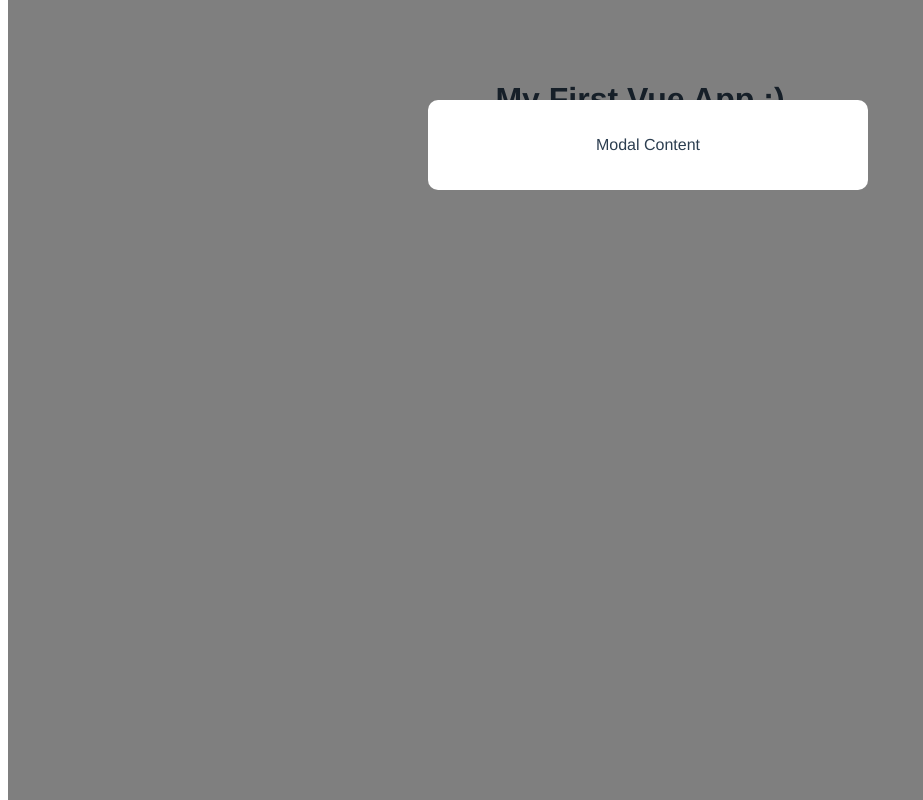
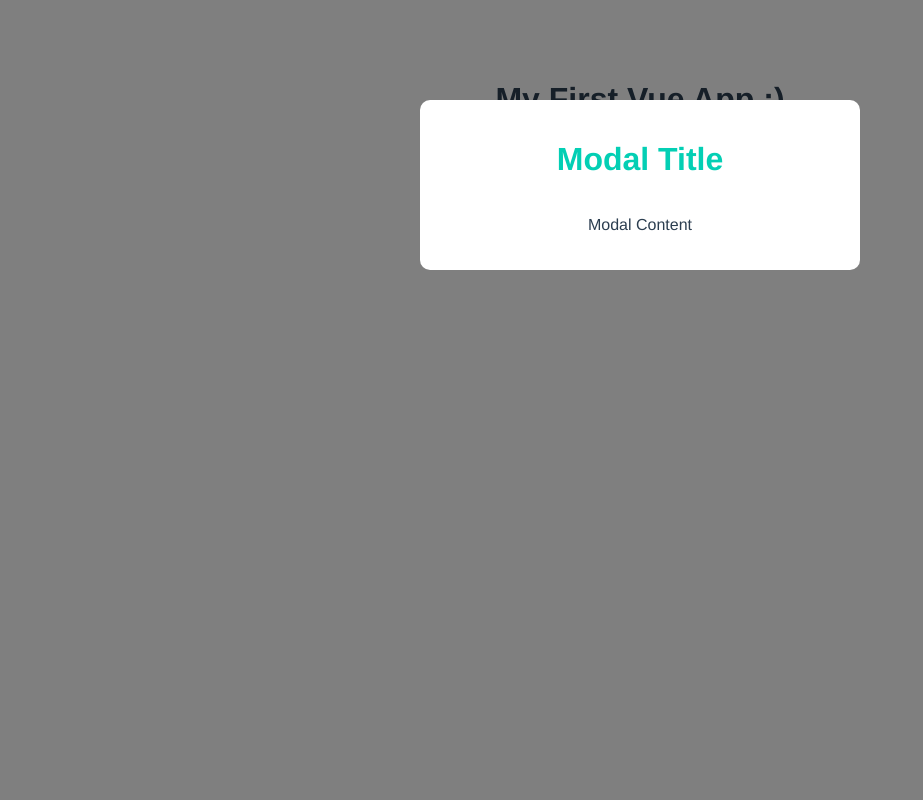
Before and after one commit to BK-97/Vue.js-Tutorial, a Vue app: page / in a window 1280 px wide. Shown: the whole page, without its empty margins (0-923 px from the left). Built offline with nearby package versions, Linux system fonts and the light colour scheme.

Commit message:
scoped-global

```diff
--- /dev/null
+++ b/src/assets/global.css
@@ -0,0 +1,6 @@
+body{
+    margin:0;
+}
+p{
+    font-style: italic;
+}
--- a/src/components/Modal.vue
+++ b/src/components/Modal.vue
@@ -1,6 +1,7 @@
 <template>
     <div class="backdrop">
         <div class="modal">
+            <h1>Modal Title</h1>
             <p>Modal Content</p>
         </div>
     </div>
@@ -21,4 +22,12 @@
         width: 100%;
         height: 100%;
     }
+    .modal h1 {
+        color: #03cfb4;
+        border: none;
+        padding: 0;
+    }
+    .modal p{
+        font-style: normal;
+    }
 </style>
--- a/src/main.js
+++ b/src/main.js
@@ -1,4 +1,4 @@
 import { createApp } from 'vue'
 import App from './App.vue'
-
+import './assets/global.css'
 createApp(App).mount('#app')
```
